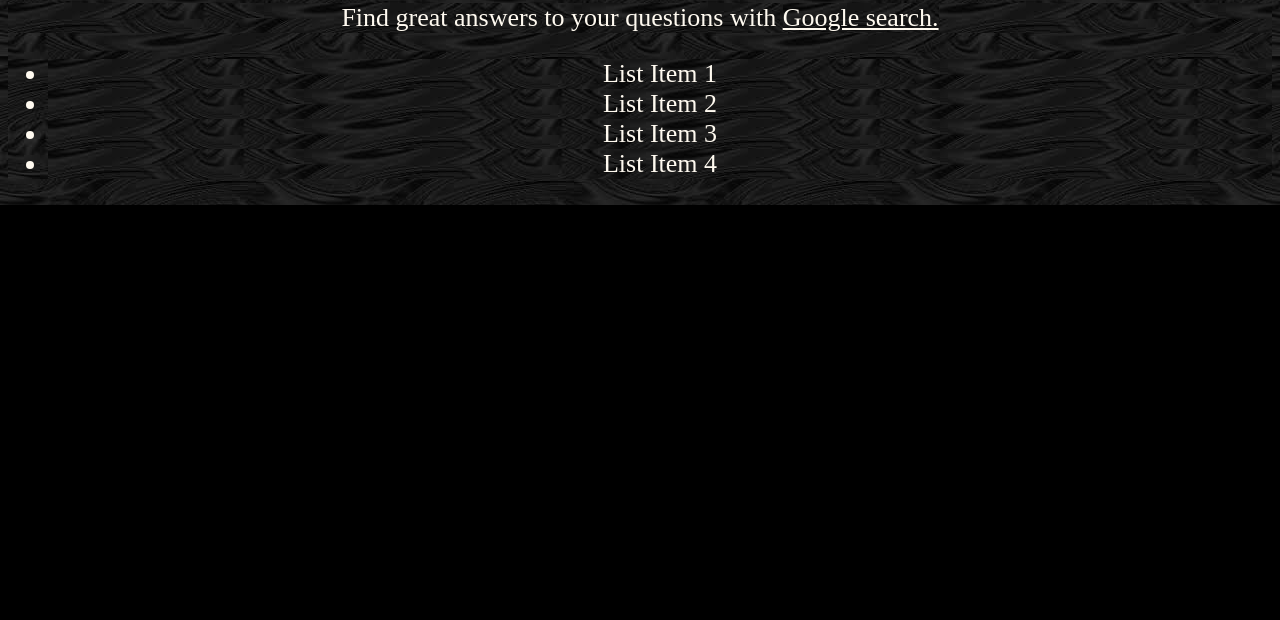
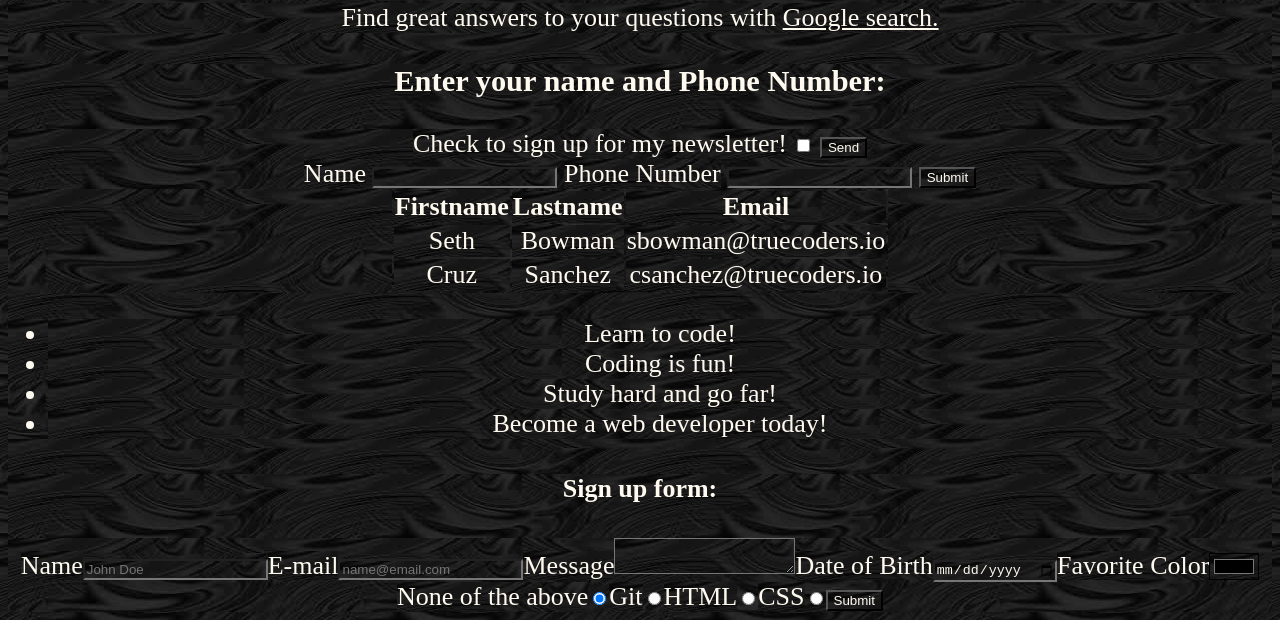
Before and after one commit to SethBowman/HTMLBasics, a plain HTML site: page index.html in a window 1280 px wide. Shown: the part 874-1494 px from the top of the page. Before the commit the page ends 1079 px from the top, so only its background shows below. Drawn offline with Linux system fonts and the light colour scheme.

Commit message:
Added table and a form

```diff
--- a/index.html
+++ b/index.html
@@ -13,7 +13,7 @@
         <div>
             <h1>Brandon Seth Bowman</h1>
             <img id="personalpic" src="images/personalpic.jpg" alt="Perosnal Head Shot">
-            <p>The <em>man</em>, the <em>myth</em>, the <em>lengend</em>:<strong> Seth</strong>!</p>
+            <p>Learn to <em>code</em> with <strong> Seth Bowman</strong>!</p>
         </div>
         <div>
             <h2>Schooling at TrueCoders</h2>
@@ -29,13 +29,118 @@
                 <a href="https://www.google.com" title="Google Search Link">Google search.</a>
             </p>
         </div>
+        <div>
+            <h3>Enter your name and Phone Number:</h3>
+        <section>
+            <div>
+            <label for="newsLetter">Check to sign up for my newsletter!</label>
+            <input type="checkbox" name="newsLetter" id="newsLetter">
+            <input type="submit" value="Send">
+            </div>
+            <label for="name">Name</label>
+            <input type="text" aria-label="Name" id="name" name="name">
+            <label for="phone">Phone Number</label>
+            <input type="tel" aria-label="Phone Number" id="phone" name="phone">
+            <button type="submit">Submit</button>
+        </section>
+        <section>
+            <table>
+                <thead>
+                  <tr>
+                    <th>Firstname</th>
+                    <th>Lastname</th>
+                    <th>Email</th>
+                  </tr>
+                </thead>
+                <tbody>
+                  <tr>
+                    <td>Seth</td>
+                    <td>Bowman</td>
+                    <td>sbowman@truecoders.io</td>
+                  </tr>
+                  <tr>
+                    <td>Cruz</td>
+                    <td>Sanchez</td>
+                    <td>csanchez@truecoders.io</td>
+                  </tr>
+                </tbody>
+              </table>
+        </section>
+        </div>
         <div id="list-one">
             <ul>
-                <li>List Item 1</li>
-                <li>List Item 2</li>
-                <li>List Item 3</li>
-                <li>List Item 4</li>
+                <li>Learn to code!</li>
+                <li>Coding is fun!</li>
+                <li>Study hard and go far!</li>
+                <li>Become a web developer today!</li>
             </ul>
         </div>
+        <section>
+            <h4>Sign up form:</h4>
+            <form>
+                <table>
+                <label for="name">Name</label>
+                <input
+                 type="text"
+                 name="name"
+                 id="name"
+                 placeholder="John Doe"
+                 required
+                 />
+
+                <label for="email">E-mail</label>
+                <input
+                type="email"
+                name="email"
+                id="email"
+                placeholder="name@email.com"
+                required
+                />
+
+                <label for="message">Message</label>
+                <textarea
+                name="message"
+                id="message"
+                cols="20" rows="2.5"
+                placeholder="Type here to send me a message...">
+                </textarea>
+
+                <label for="dob">Date of Birth</label>
+                <input
+                type="date"
+                id="dob"
+                name="dob"
+                />
+
+                <label for="color">Favorite Color</label>
+                <input
+                type="color"
+                name="color"
+                id="color"
+                />
+
+                <label for="noneRadio">None of the above</label>
+                <input
+                type="radio"
+                name="favoriteTopic"
+                id="noneRadio"
+                value="noneOfTheAbove"
+                checked
+                />
+
+                <label for="gitRadio">Git</label>
+                <input type="radio" name="favoriteTopic" id="gitRadio" value="git"/>
+
+                <label for="htmlRadio">HTML</label>
+                <input type="radio" name="favoriteTopic" id="htmlRadio" value="html"/>
+
+                <label for="cssRadio">CSS</label>
+                <input type="radio" name="favoriteTopic" id="cssRadio" value="css"/>
+
+                <button type="submit">Submit</button>
+                </table>
+
+            </form>
+        </section>
     </body>
     </html>
--- a/style.css
+++ b/style.css
@@ -26,3 +26,7 @@ html {
     color:floralwhite;
     background-image: url(images/background2.jpg);
 }
+
+table {
+    margin: auto;
+}
```
